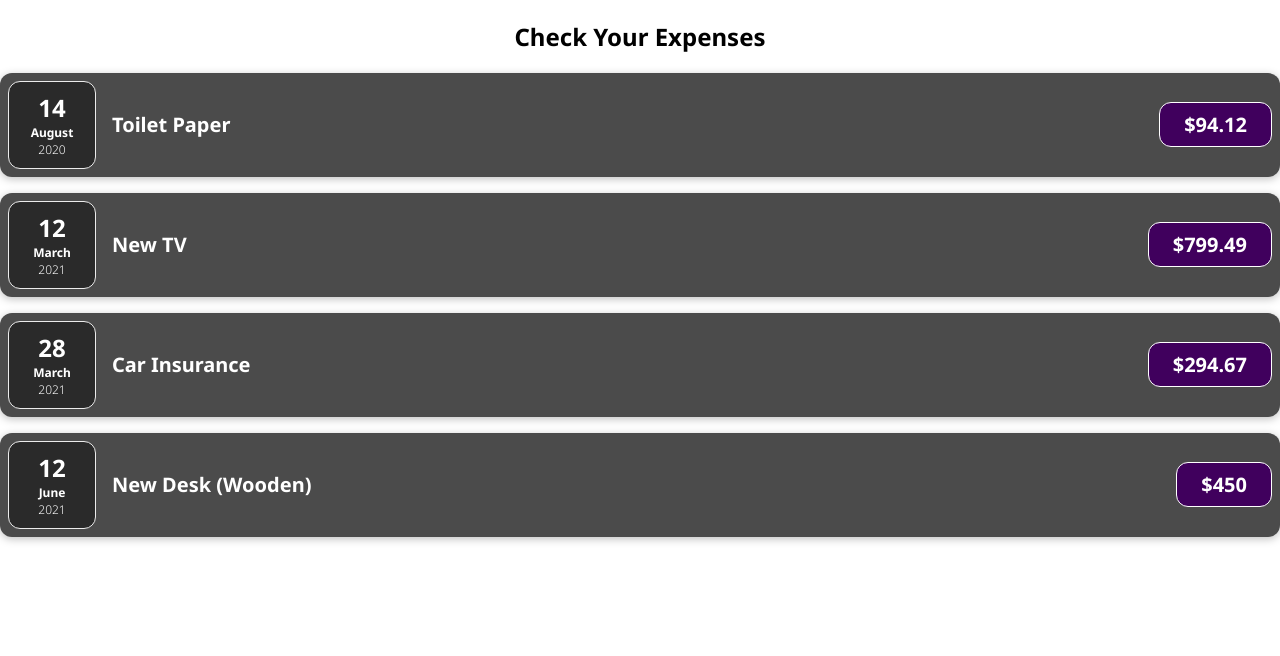
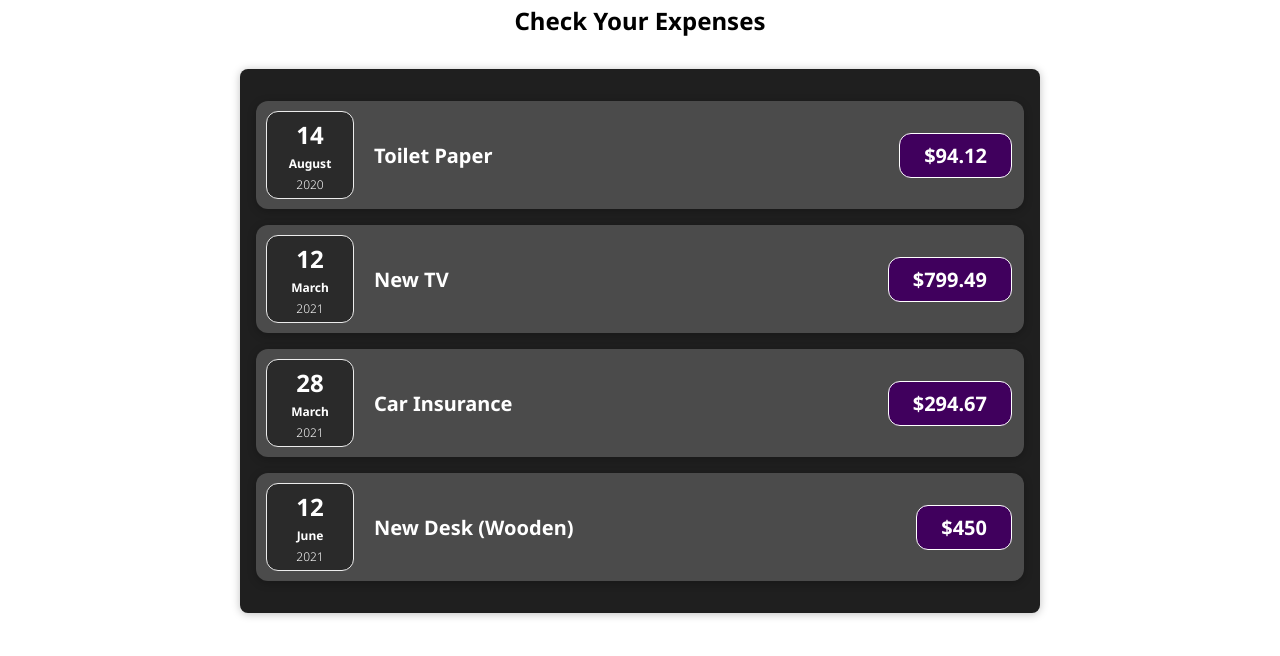
Before and after one commit to SudiptaChakraborty51/Check-Expenses, a React (Create React App) app: page / in a window 1280 px wide. Shown: the top 656 px of the page. Built offline with nearby package versions, Linux system fonts and the light colour scheme.

Commit message:
Split more components

```diff
--- a/src/App.js
+++ b/src/App.js
@@ -1,5 +1,4 @@
-import ExpenseItem from "./components/ExpenseItem";
-import './components/ExpenseItem.css';
+import Expenses from "./components/Expenses";
 function App() {
   const expenses = [
     {
@@ -26,26 +25,7 @@ function App() {
   return (
     <div>
       <h2 className="heading">Check Your Expenses</h2>
-      <ExpenseItem
-      title = {expenses[0].title}
-      amount = {expenses[0].amount}
-      date = {expenses[0].date}>
-      </ExpenseItem>
-      <ExpenseItem
-      title = {expenses[1].title}
-      amount = {expenses[1].amount}
-      date = {expenses[1].date}>
-      </ExpenseItem>
-      <ExpenseItem
-      title = {expenses[2].title}
-      amount = {expenses[2].amount}
-      date = {expenses[2].date}>
-      </ExpenseItem>
-      <ExpenseItem
-      title = {expenses[3].title}
-      amount = {expenses[3].amount}
-      date = {expenses[3].date}>
-      </ExpenseItem>
+      <Expenses expenseData={expenses} />
     </div>
   );
 }
--- /dev/null
+++ b/src/components/Expenses.css
@@ -0,0 +1,9 @@
+.expenses {
+    padding: 1rem;
+    background-color: rgb(31, 31, 31);
+    margin: 2rem auto;
+    width: 50rem;
+    max-width: 95%;
+    border-radius: 8px;
+    box-shadow: 0 1px 8px rgba(0, 0, 0, 0.25);
+  }
--- /dev/null
+++ b/src/components/Expenses.js
@@ -0,0 +1,29 @@
+import ExpenseItem from "./ExpenseItem";
+import './Expenses.css';
+function Expenses(props) {
+    return(
+        <div className="expenses">
+            <ExpenseItem
+            title = {props.expenseData[0].title}
+            amount = {props.expenseData[0].amount}
+            date = {props.expenseData[0].date}>
+            </ExpenseItem>
+            <ExpenseItem
+            title = {props.expenseData[1].title}
+            amount = {props.expenseData[1].amount}
+            date = {props.expenseData[1].date}>
+            </ExpenseItem>
+            <ExpenseItem
+            title = {props.expenseData[2].title}
+            amount = {props.expenseData[2].amount}
+            date = {props.expenseData[2].date}>
+            </ExpenseItem>
+            <ExpenseItem
+            title = {props.expenseData[3].title}
+            amount = {props.expenseData[3].amount}
+            date = {props.expenseData[3].date}>
+            </ExpenseItem>
+        </div>
+    )
+}
+export default Expenses;
--- a/src/index.css
+++ b/src/index.css
@@ -2,6 +2,7 @@
 
 * {
   box-sizing: border-box;
+  margin: 2px;
 }
 
 html {
```
